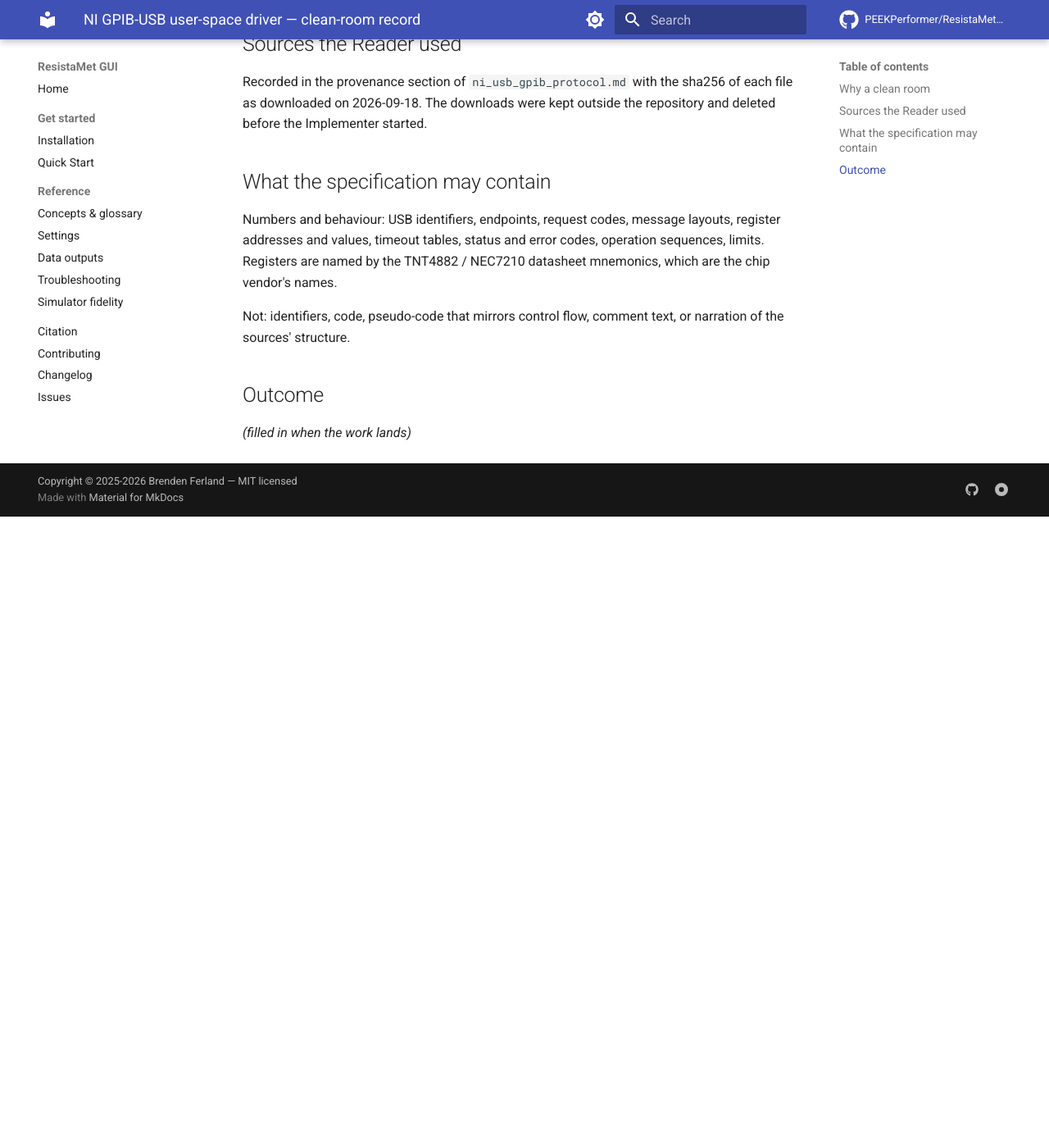
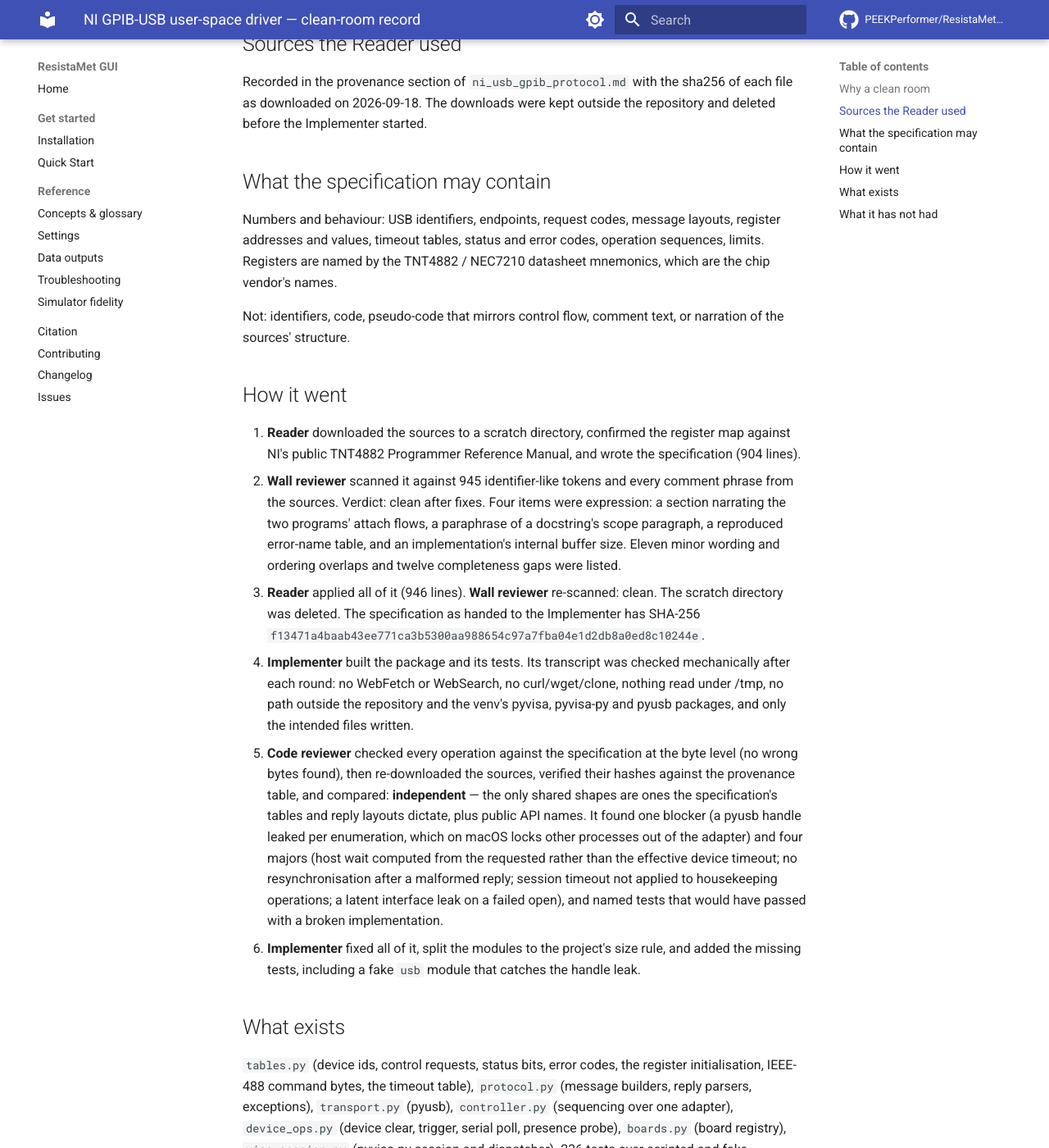
Before and after one commit to PEEKPerformer/ResistaMet-GUI, an MkDocs documentation site: the page built from docs/design/ni_usb_gpib_clean_room.md, in a window 1280 px wide and 1400 px high, scrolled down 1232 px. Shown: the whole window at 82% size. Built offline with MkDocs 1.6.1 and Material for MkDocs 9.7.7, drawn with Linux system fonts in a browser that asks for light colours; comment, search, counter and statistics services are not loaded; before the commit the page ends 1862 px from its top, so only the background shows below that; some of the changed text lies outside the part shown.

Commit message:
docs: GPIB on a Mac — backend choice, the NI USB driver, and how the clean room went

```diff
--- a/docs/design/ni_usb_gpib_clean_room.md
+++ b/docs/design/ni_usb_gpib_clean_room.md
@@ -1,6 +1,6 @@
 # NI GPIB-USB user-space driver — clean-room record
 
-**Status:** in progress
+**Status:** implemented and reviewed; not yet run against a real adapter
 **Date:** 2026-09-18
 **Result:** `resistamet_gui/gpib_usb/` (MIT, like the rest of ResistaMet)
 
@@ -47,6 +47,56 @@ NEC7210 datasheet mnemonics, which are the chip vendor's names.
 Not: identifiers, code, pseudo-code that mirrors control flow, comment text,
 or narration of the sources' structure.
 
-## Outcome
+## How it went
 
-_(filled in when the work lands)_
+1. **Reader** downloaded the sources to a scratch directory, confirmed the
+   register map against NI's public TNT4882 Programmer Reference Manual,
+   and wrote the specification (904 lines).
+2. **Wall reviewer** scanned it against 945 identifier-like tokens and every
+   comment phrase from the sources. Verdict: clean after fixes. Four items
+   were expression: a section narrating the two programs' attach flows,
+   a paraphrase of a docstring's scope paragraph, a reproduced error-name
+   table, and an implementation's internal buffer size. Eleven minor
+   wording and ordering overlaps and twelve completeness gaps were listed.
+3. **Reader** applied all of it (946 lines). **Wall reviewer** re-scanned:
+   clean. The scratch directory was deleted. The specification as handed
+   to the Implementer has SHA-256
+   `f13471a4baab43ee771ca3b5300aa988654c97a7fba04e1d2db8a0ed8c10244e`.
+4. **Implementer** built the package and its tests. Its transcript was
+   checked mechanically after each round: no WebFetch or WebSearch, no
+   curl/wget/clone, nothing read under /tmp, no path outside the repository
+   and the venv's pyvisa, pyvisa-py and pyusb packages, and only the
+   intended files written.
+5. **Code reviewer** checked every operation against the specification at
+   the byte level (no wrong bytes found), then re-downloaded the sources,
+   verified their hashes against the provenance table, and compared:
+   **independent** — the only shared shapes are ones the specification's
+   tables and reply layouts dictate, plus public API names. It found one
+   blocker (a pyusb handle leaked per enumeration, which on macOS locks
+   other processes out of the adapter) and four majors (host wait computed
+   from the requested rather than the effective device timeout; no
+   resynchronisation after a malformed reply; session timeout not applied
+   to housekeeping operations; a latent interface leak on a failed open),
+   and named tests that would have passed with a broken implementation.
+6. **Implementer** fixed all of it, split the modules to the project's size
+   rule, and added the missing tests, including a fake `usb` module that
+   catches the handle leak.
+
+## What exists
+
+`tables.py` (device ids, control requests, status bits, error codes, the
+register initialisation, IEEE-488 command bytes, the timeout table),
+`protocol.py` (message builders, reply parsers, exceptions),
+`transport.py` (pyusb), `controller.py` (sequencing over one adapter),
+`device_ops.py` (device clear, trigger, serial poll, presence probe),
+`boards.py` (board registry), `visa_session.py` (pyvisa-py session and
+dispatcher). 236 tests over scripted and fake transports; every worked hex
+example in the specification is asserted byte for byte in both directions.
+
+## What it has not had
+
+A real adapter. The lab's GPIB-USB-HS (USB id 3923:709b, the model the
+specification is best evidenced for) is on laptop2 in the lab. The first
+run on a Mac decides whether the six `# spec gap:` points in the code are
+right; they are listed in the specification's "uncertain" notes and in the
+code where each conservative choice was made.
```
Also changed, not shown: desktop/README.md (+19 -0 lines), docs/design/tauri_ui_status.md (+24 -1 lines).
